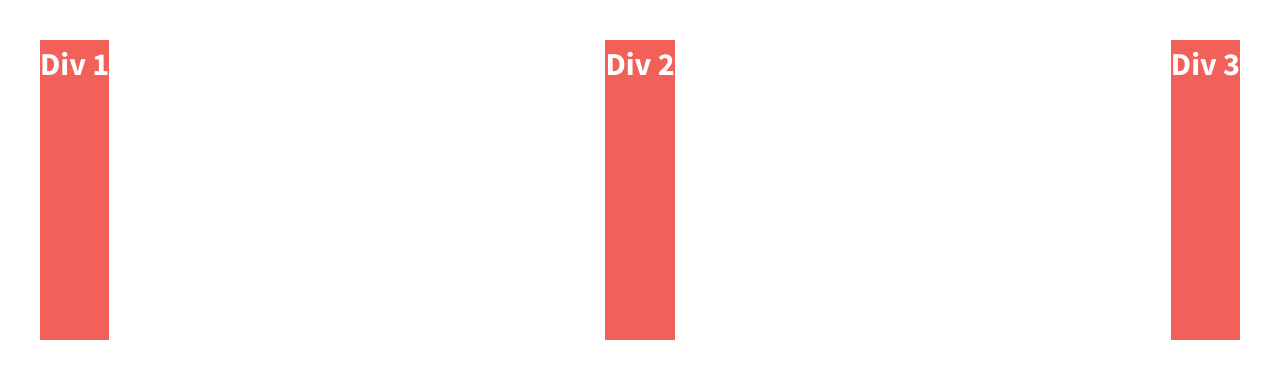
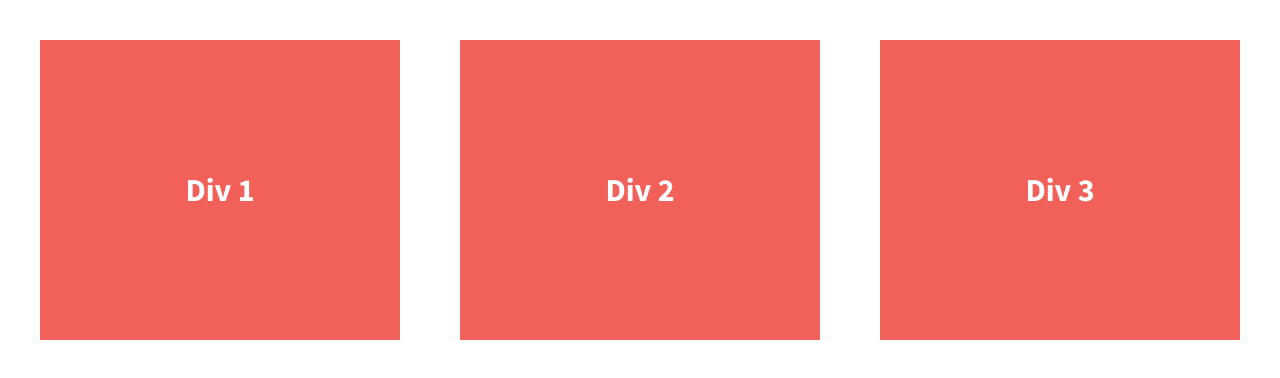
Before and after one commit to andreahm96/flexbox-practice-4, a plain HTML site: page index.html in a window 1280 px wide. Drawn offline with nearby package versions, Linux system fonts and the light colour scheme.

Commit message:
changed divs to flex changed justify-content and align-items to center

```diff
--- a/css/main.css
+++ b/css/main.css
@@ -117,11 +117,15 @@ body {
 
 .div-1, .div-2, .div-3 {
   /*give the divs a width of 30%, add display:flex, set justify-content and align-items to center*/
+  display:flex;
+  justify-content: center;
+  align-items: center;
   color: #fff;
   line-height: 1.5em;
   font-size: 1.6em;
   background-color: #f16059;
   height: 300px;
+  width: 30%;
 }
 
 
```
